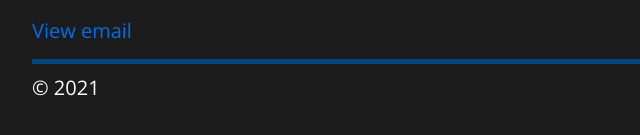
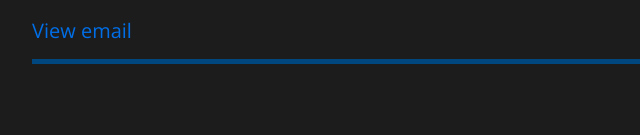
Before and after one commit to gregnk/gregnk.com, a plain HTML site: page index.html in a window 1280 px wide. Shown: the part 419-554 px from the top of the page, 96-736 px from the left. Drawn offline with nearby package versions, Linux system fonts and the light colour scheme.

Commit message:
Update index.html
Removed copyright footer

```diff
--- a/index.html
+++ b/index.html
@@ -51,7 +51,7 @@
 			<!-- CONTENT END -->
 			<!-- Footer -->
 			<footer>
-				&copy; 2021
+
 			</footer>
 		</div>
 	</body>
```
